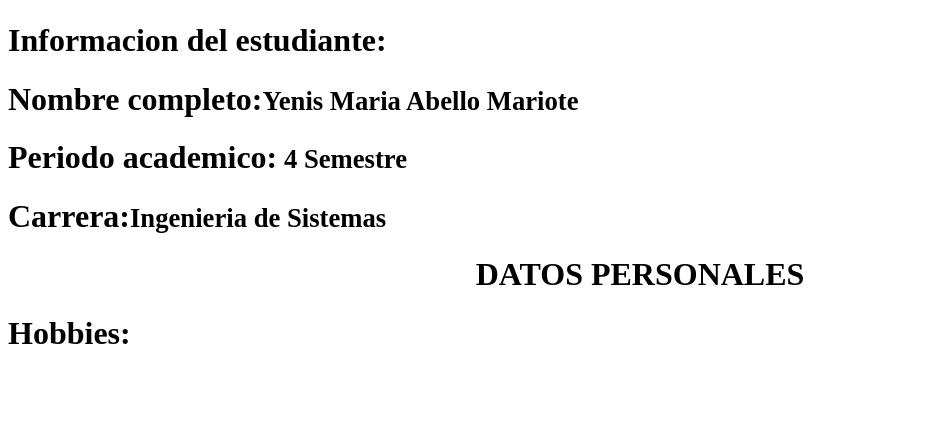
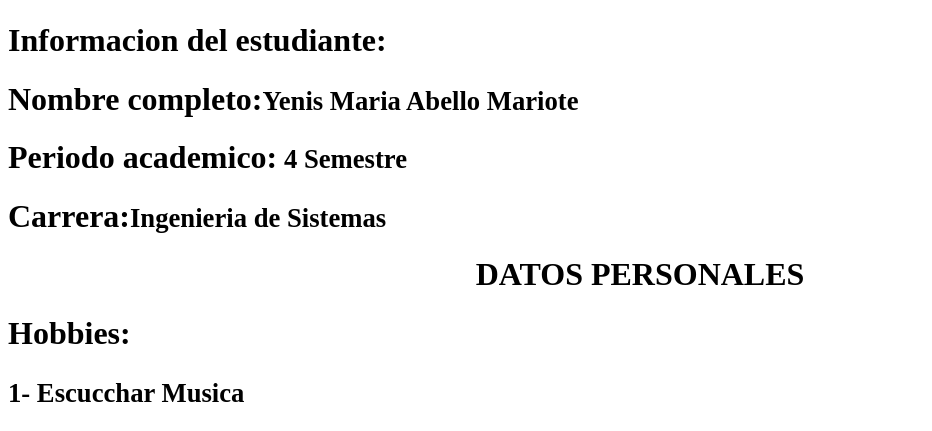
Before and after one commit to Yens20/Actividad-Yenis_Abello, a plain HTML site: page index.html in a window 1280 px wide. Shown: the part 383-814 px from the top of the page, without its empty margins (0-932 px from the left). Drawn offline with Linux system fonts and the light colour scheme.

Commit message:
commit 9

```diff
--- a/index.html
+++ b/index.html
@@ -16,6 +16,7 @@
     <h1>Carrera:<small>Ingenieria de Sistemas</small></h1>
     <center> <h1>DATOS PERSONALES </h1></center>
     <h1>Hobbies:</h1>
+    <h1><small> 1- Escucchar Musica</small></h1>
 
 
 
```
